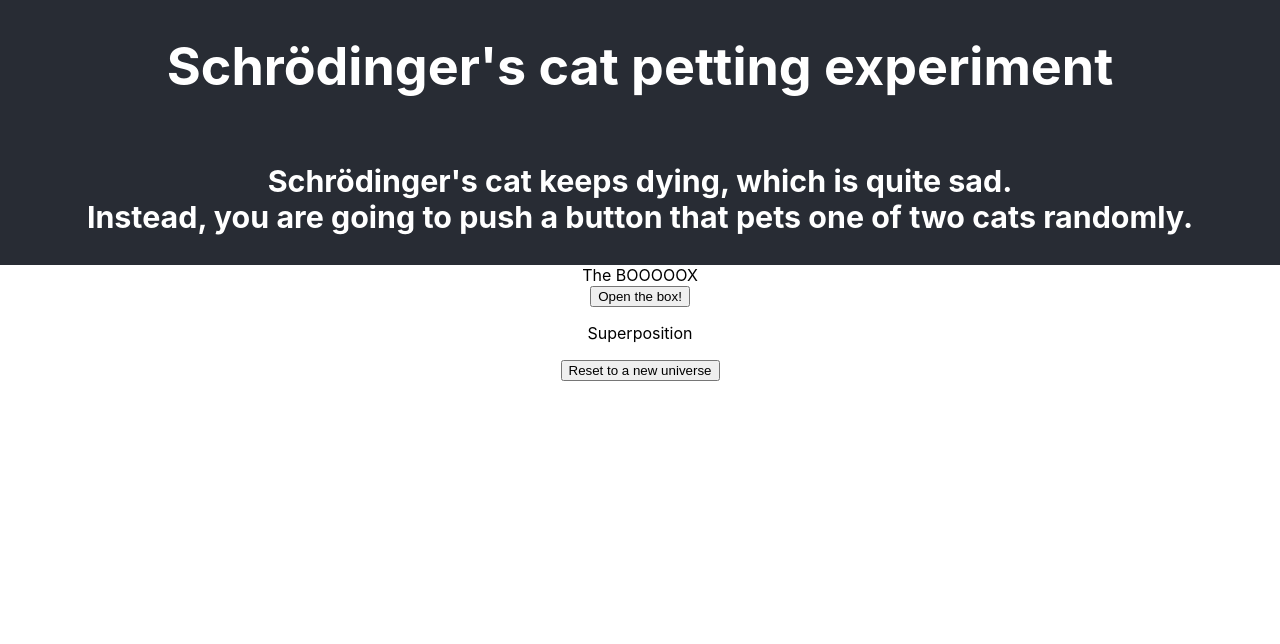
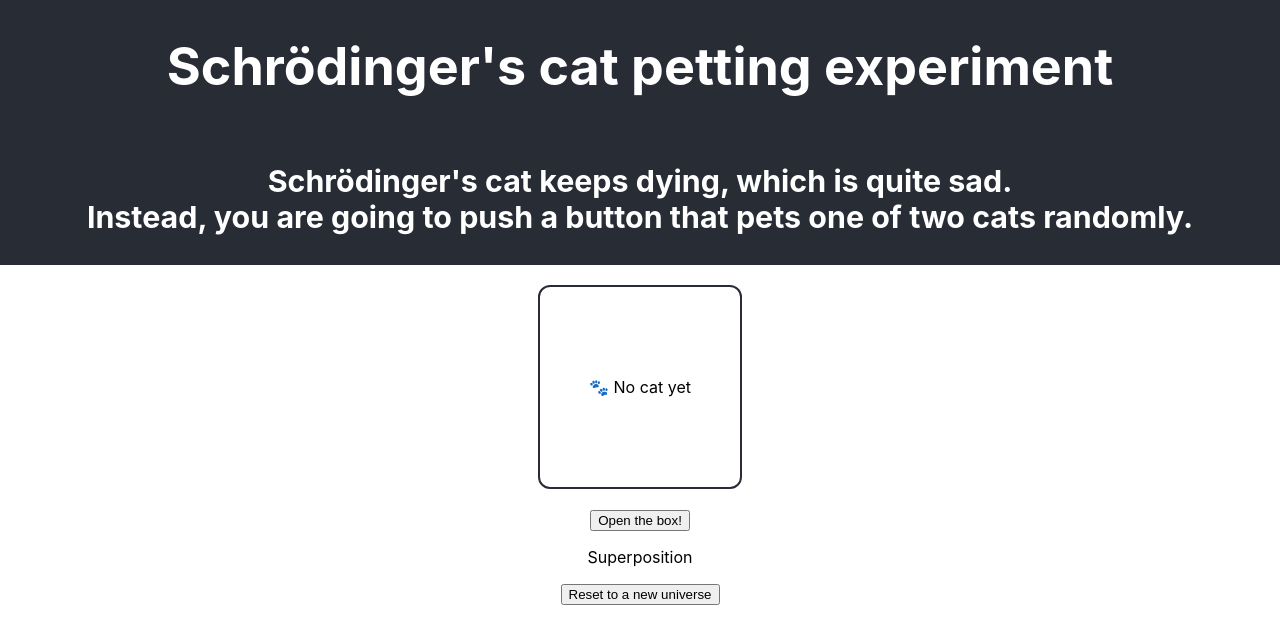
Before and after one commit to ClemDassy/schrodingerspet, a React (Create React App) app: page / in a window 1280 px wide. Shown: the top 644 px of the page. Built offline with nearby package versions, Linux system fonts and the light colour scheme.

Commit message:
added pictures and box around null results

```diff
--- a/src/App.css
+++ b/src/App.css
@@ -36,3 +36,14 @@
     transform: rotate(360deg);
   }
 }
+
+.box{
+  height: 200px;
+  width: 200px;
+  display: flex;
+  align-items: center;
+  justify-content: center;
+  border: 2px solid #282c34;
+  border-radius: 12px;
+  margin: 20px auto;
+}
--- a/src/App.js
+++ b/src/App.js
@@ -1,6 +1,8 @@
 import logo from './logo.svg';
 import './App.css';
 import { useState } from 'react';
+import cat1Img from './assets/cat1.png'
+import cat2Img from './assets/cat2.png'
 
 
 
@@ -10,10 +12,8 @@ function ResultDisplay(props) {
   if (results.length === 0) {
     return <p>Superposition</p>;
   }
-
   const cat1Count = results.filter(r => r === "cat1").length;
   const cat2Count = results.filter(r => r === "cat2").length;
-
   const total = results.length
   const cat1Pct = total ? (cat1Count/total)* 100 : 0
   const cat2Pct = total ? (cat2Count/total) *100 : 0
@@ -26,18 +26,27 @@ function ResultDisplay(props) {
       {cat1Pct}% of pets were on cat1
     </p>
   );
-
-
-
 }
 
-  function Box() {
-    return <div> The BOOOOOX</div>
+function Box({ lastResult }) {
+  if (!lastResult) {
+    return <div className="box">🐾 No cat yet</div>;
   }
+
+  return (
+    <div className="box">
+      <img
+      src={lastResult === "cat1" ? cat1Img : cat2Img}
+      alt = "cat"
+      className = "cat-img"
+      style={{height:200}}/>
+    </div>
+  );
+}
 
 function App() {
   const [results, setResults] = useState([])
-
+  const lastResult = results[results.length - 1];
 
   function handleOpenBox() {
     const outcome = Math.random()<0.5? "cat1" : "cat2"
@@ -57,7 +66,8 @@ function App() {
         Instead, you are going to push a button that pets one of two cats randomly.</h3>
         </header>
         <main>
-        <Box/>
+        <Box
+        lastResult={lastResult}/>
 
         <button
         onClick={handleOpenBox}
```
Also changed, not shown: 2 other files (tests, documents, lock files or other folders).
